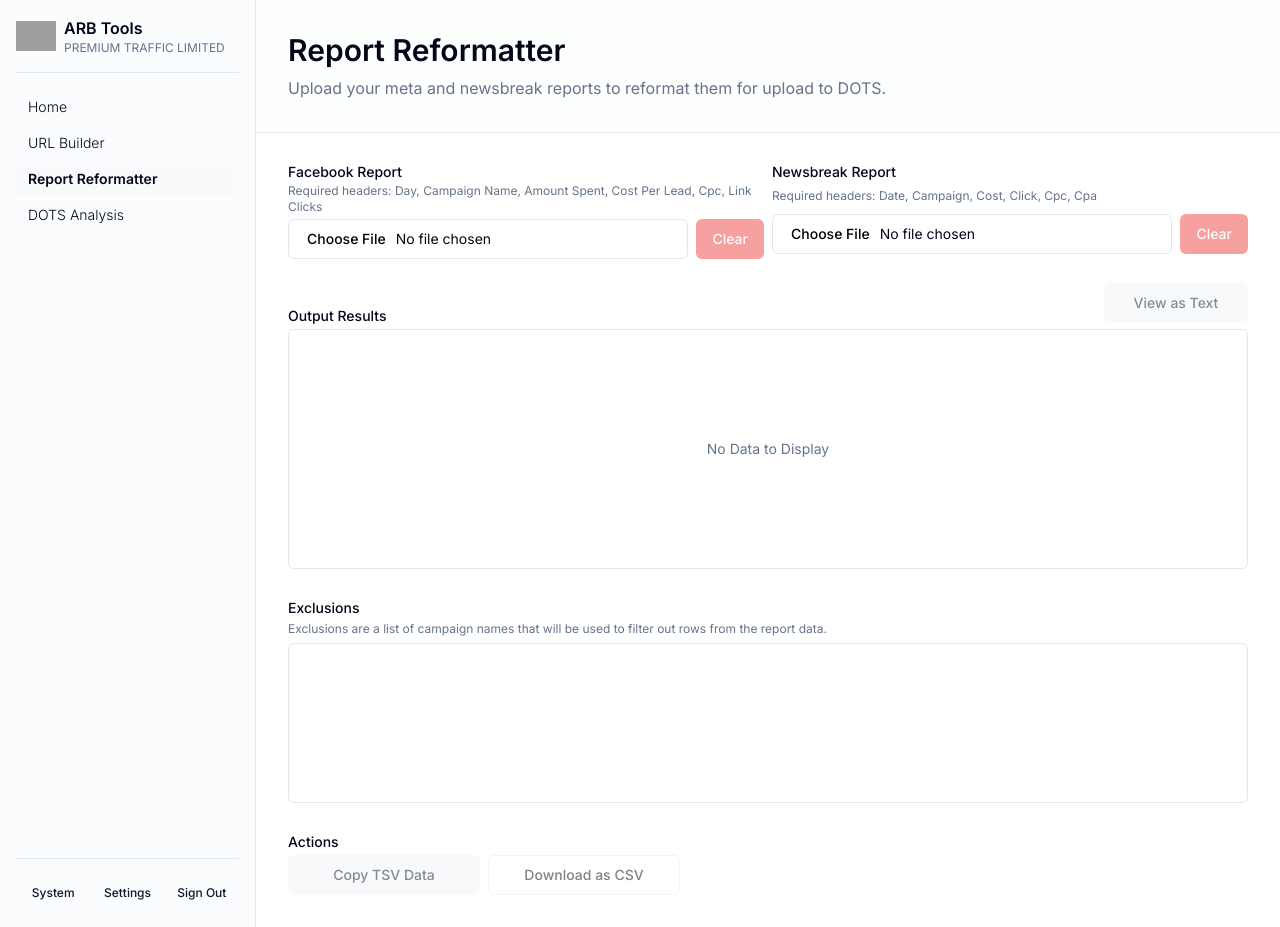
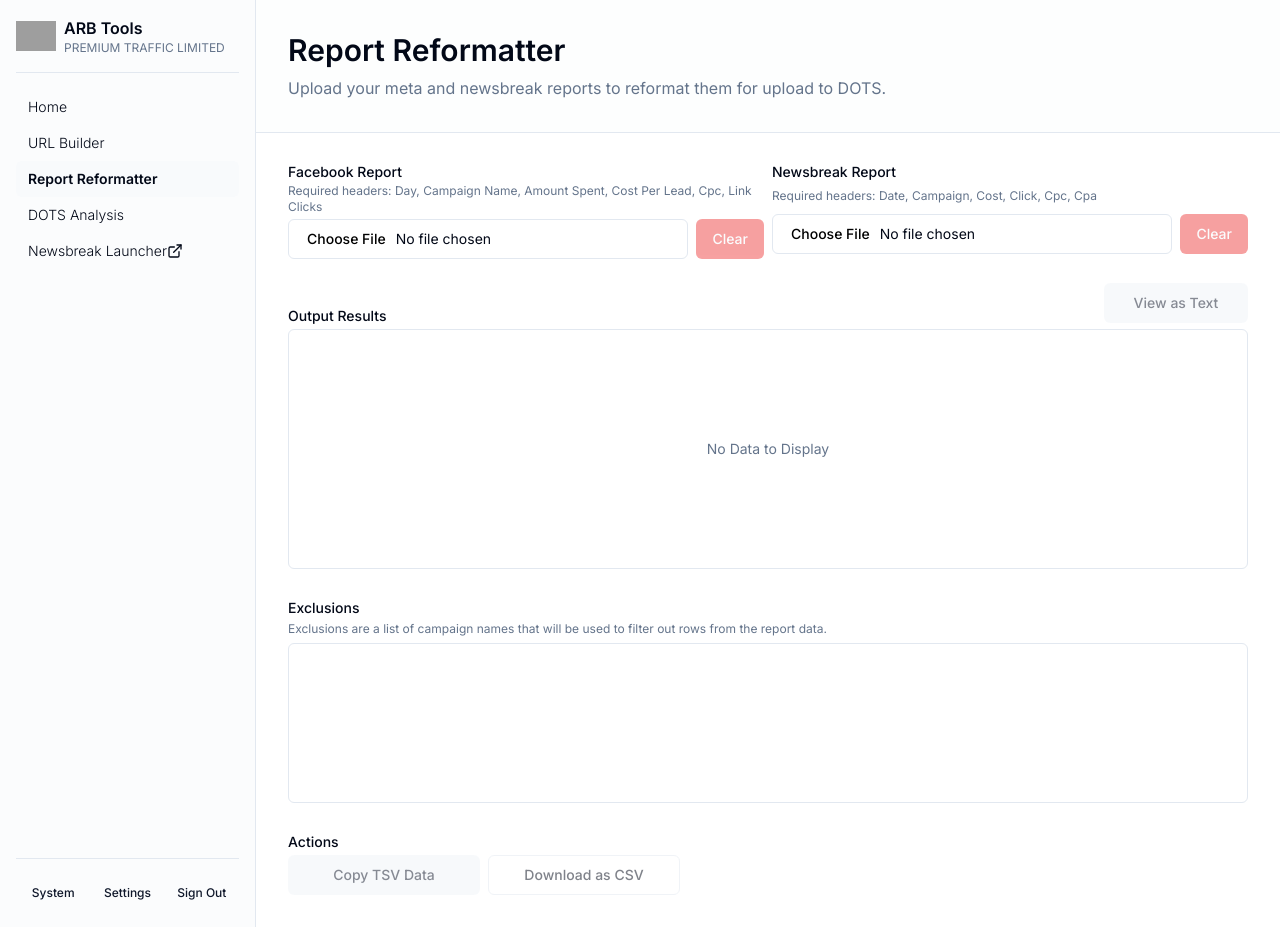
Before and after one commit to lonelyplanetdev/online-url-editor, a Next.js app: page /tools/report-reformatter in a window 1280 px wide. Built offline with nearby package versions, Linux system fonts and the light colour scheme; grey boxes are pictures that could not be loaded.

Commit message:
add link and mark external

```diff
--- a/package.json
+++ b/package.json
@@ -6,7 +6,8 @@
     "dev": "next dev",
     "build": "npx prisma generate && next build",
     "start": "next start",
-    "lint": "next lint"
+    "lint": "next lint",
+    "studio": "npx prisma studio"
   },
   "dependencies": {
     "@hookform/resolvers": "^3.9.0",
--- a/src/app/(protected)/layout.tsx
+++ b/src/app/(protected)/layout.tsx
@@ -45,6 +45,12 @@ export default function ToolLayout({ children }: { children: React.ReactNode })
                 href: '/tools/dots-analysis',
                 disabled: false,
               },
+              {
+                name: 'Newsbreak Launcher',
+                href: '/tools/newsbreak-launcher',
+                external: true,
+                disabled: false,
+              },
             ]}
           />
         </div>
--- a/src/components/tab-list.tsx
+++ b/src/components/tab-list.tsx
@@ -4,12 +4,18 @@ import Link from 'next/link';
 import { Button } from './ui/button';
 import { usePathname } from 'next/navigation';
 import { cn } from '~/lib/utils';
+import { ExternalLink } from 'lucide-react';
 
-function TabList({
-  tabs,
-}: {
-  tabs: { name: string; href: string; disabled: boolean }[];
-}) {
+const NameComp = ({ name, external }: { name: string; external?: boolean }) => {
+  return (
+    <span className="flex flex-row items-center justify-between">
+      {name}
+      {external && <ExternalLink size={16} />}
+    </span>
+  );
+};
+
+function TabList({ tabs }: { tabs: { name: string; href: string; disabled: boolean; external?: boolean }[] }) {
   const pathName = usePathname();
   const isActive = (href: string) => {
     return pathName === href;
@@ -29,9 +35,17 @@ function TabList({
       disabled={tab.disabled}
     >
       {tab.disabled ? (
-        <span>{tab.name}</span>
+        <NameComp
+          name={tab.name}
+          external={tab.external}
+        />
       ) : (
-        <Link href={tab.href}>{tab.name}</Link>
+        <Link href={tab.href}>
+          <NameComp
+            name={tab.name}
+            external={tab.external}
+          />
+        </Link>
       )}
     </Button>
   ));
```
